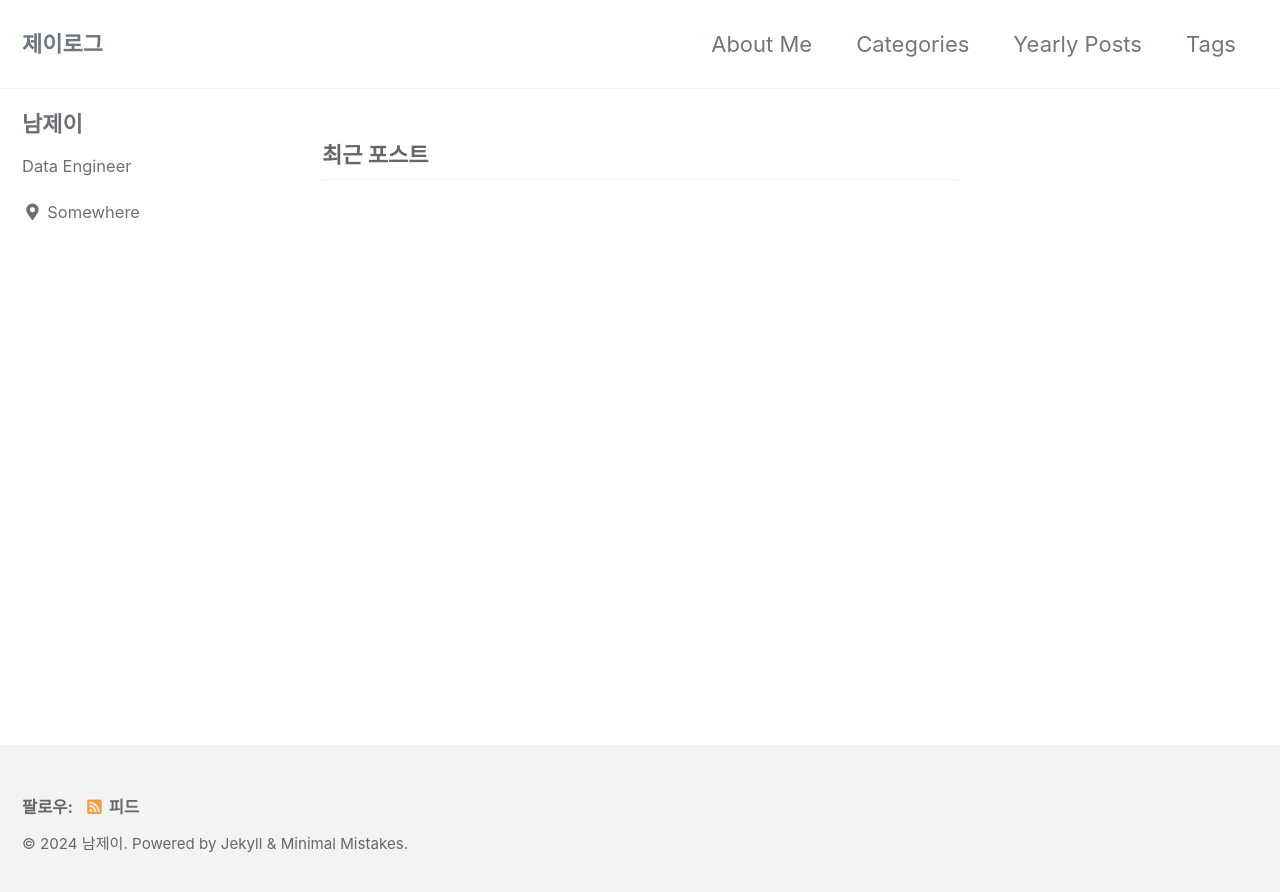
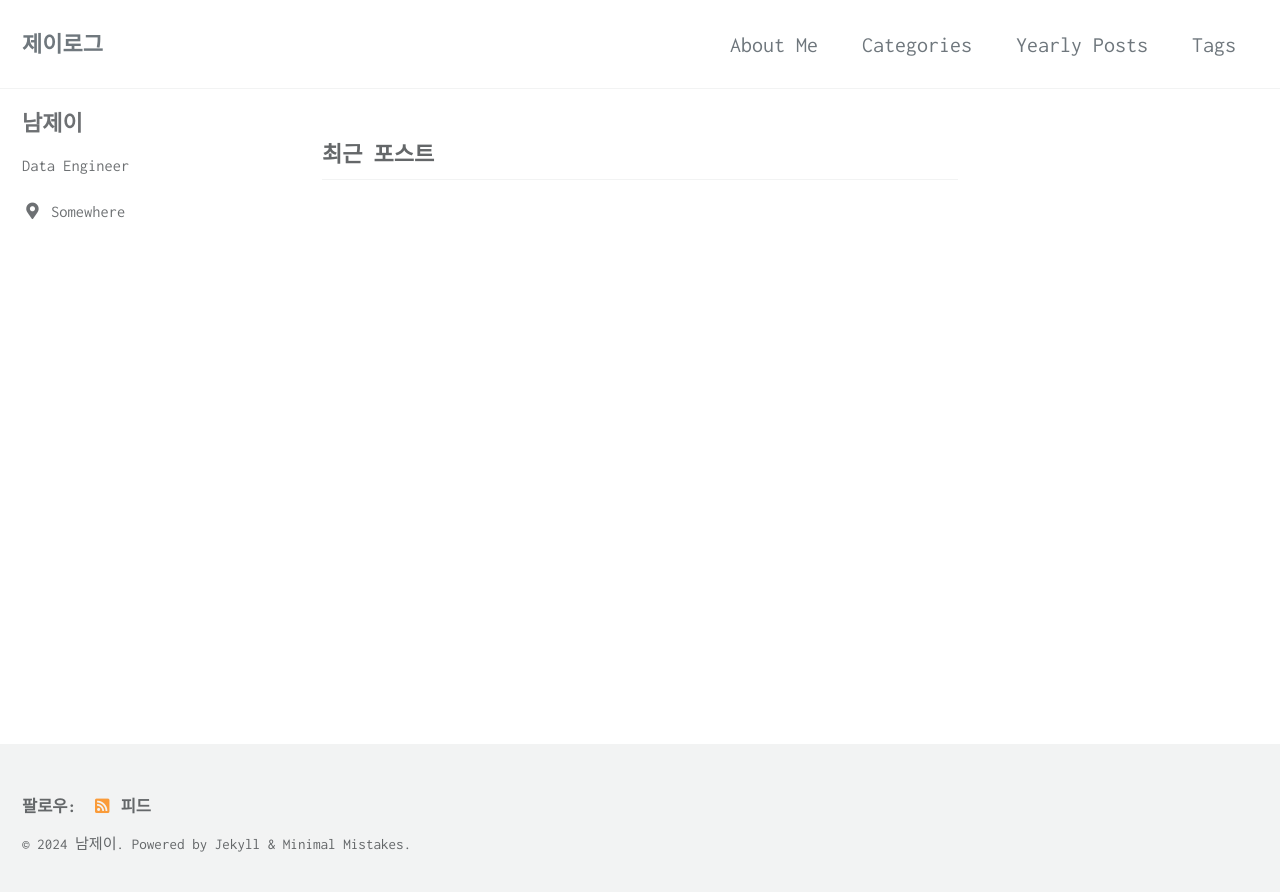
Before and after one commit to JIKOID/github-blog-jekyll, a Jekyll site: the page built from index.html, in a window 1280 px wide. Shown: the top 892 px of the page. Built offline with Jekyll 4.4.1, drawn with Linux system fonts in a browser that asks for light colours; cached includes are drawn as plain includes; the list of posts is cut into pages by our own code.

Commit message:
Feat: Change font

```diff
--- a/_sass/minimal-mistakes/_variables.scss
+++ b/_sass/minimal-mistakes/_variables.scss
@@ -13,8 +13,8 @@ $paragraph-indent: false !default; // true, false (default)
 $indent-var: 1.3em !default;
 
 /* system typefaces */
-$serif: Georgia, Times, serif !default;
-$sans-serif: -apple-system, BlinkMacSystemFont, "Roboto", "Segoe UI",
+$serif: "Inconsolata", monospace, Georgia, Times, serif !default;
+$sans-serif: "Inconsolata", monospace, -apple-system, BlinkMacSystemFont, "Roboto", "Segoe UI",
   "Helvetica Neue", "Lucida Grande", Arial, sans-serif !default;
 $monospace: Monaco, Consolas, "Lucida Console", monospace !default;
 
--- a/assets/css/main.scss
+++ b/assets/css/main.scss
@@ -7,3 +7,6 @@ search: false
 
 @import "minimal-mistakes/skins/{{ site.minimal_mistakes_skin | default: 'default' }}"; // skin
 @import "minimal-mistakes"; // main partials
+
+// Font 변경
+@import url('https://fonts.googleapis.com/css?family=Inconsolata');
```
